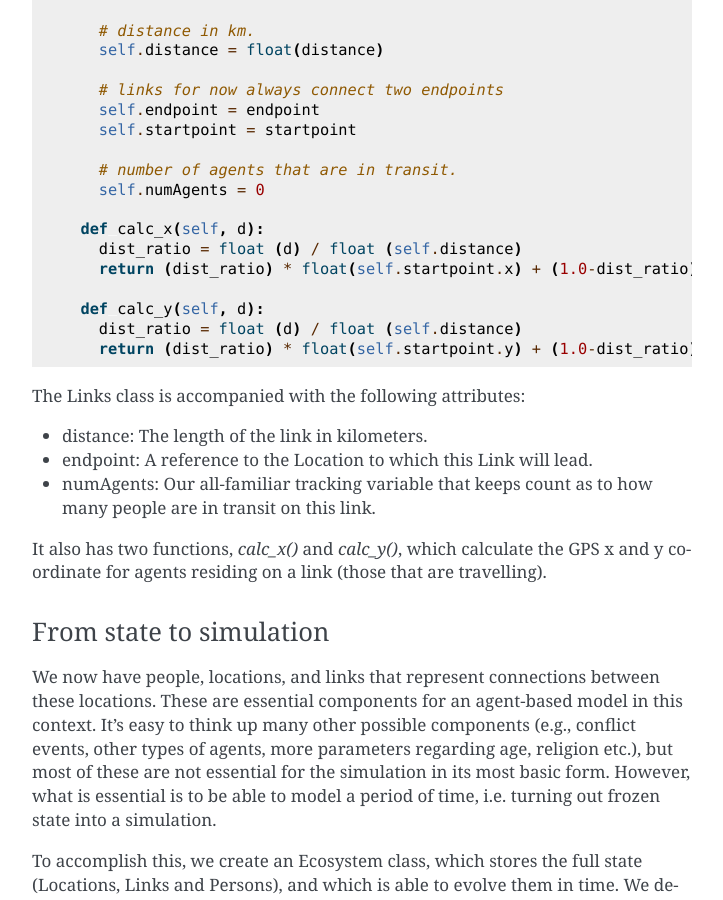
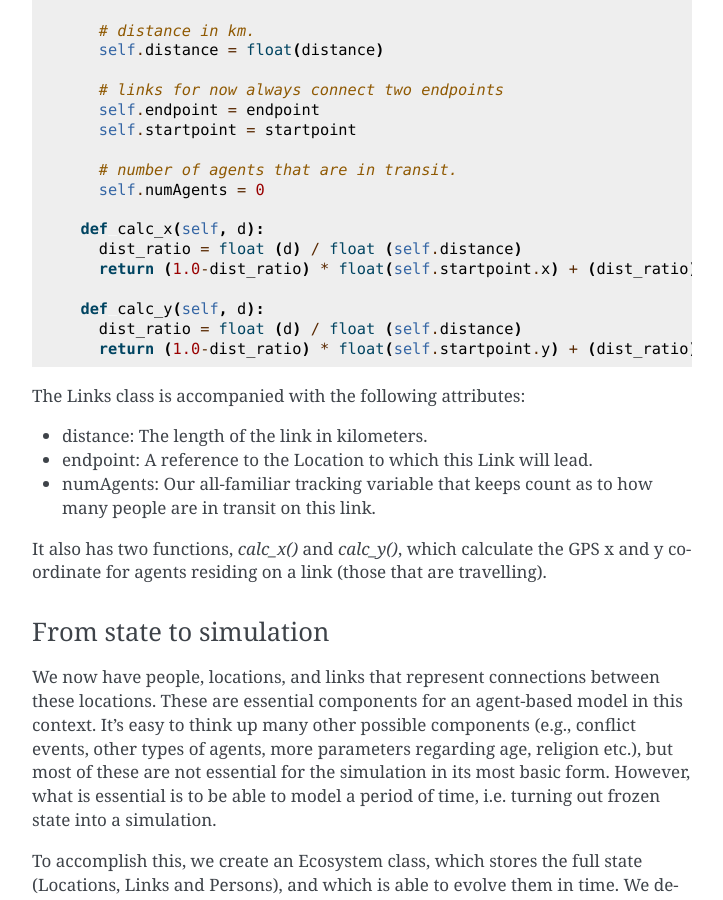
Before and after one commit to djgroen/student-resources, a Sphinx documentation site: the page built from docs/python-abm.rst, in a window 1280 px wide and 900 px high, scrolled down 5495 px. Shown: the whole window, without its empty margins (388-1111 px from the left). Built offline with Sphinx 7.4.7, drawn with Linux system fonts in a browser that asks for light colours.

```diff
--- a/docs/python-abm.rst
+++ b/docs/python-abm.rst
@@ -234,11 +234,11 @@ Another ingredient of our simulations is to interconnect our locations. In our n
 
     def calc_x(self, d):
       dist_ratio = float (d) / float (self.distance)
-      return (dist_ratio) * float(self.startpoint.x) + (1.0-dist_ratio) * float(self.endpoint.x)
+      return (1.0-dist_ratio) * float(self.startpoint.x) + (dist_ratio) * float(self.endpoint.x)
 
     def calc_y(self, d):
       dist_ratio = float (d) / float (self.distance)
-      return (dist_ratio) * float(self.startpoint.y) + (1.0-dist_ratio) * float(self.endpoint.y)
+      return (1.0-dist_ratio) * float(self.startpoint.y) + (dist_ratio) * float(self.endpoint.y)
 
 The Links class is accompanied with the following attributes:
 
```
